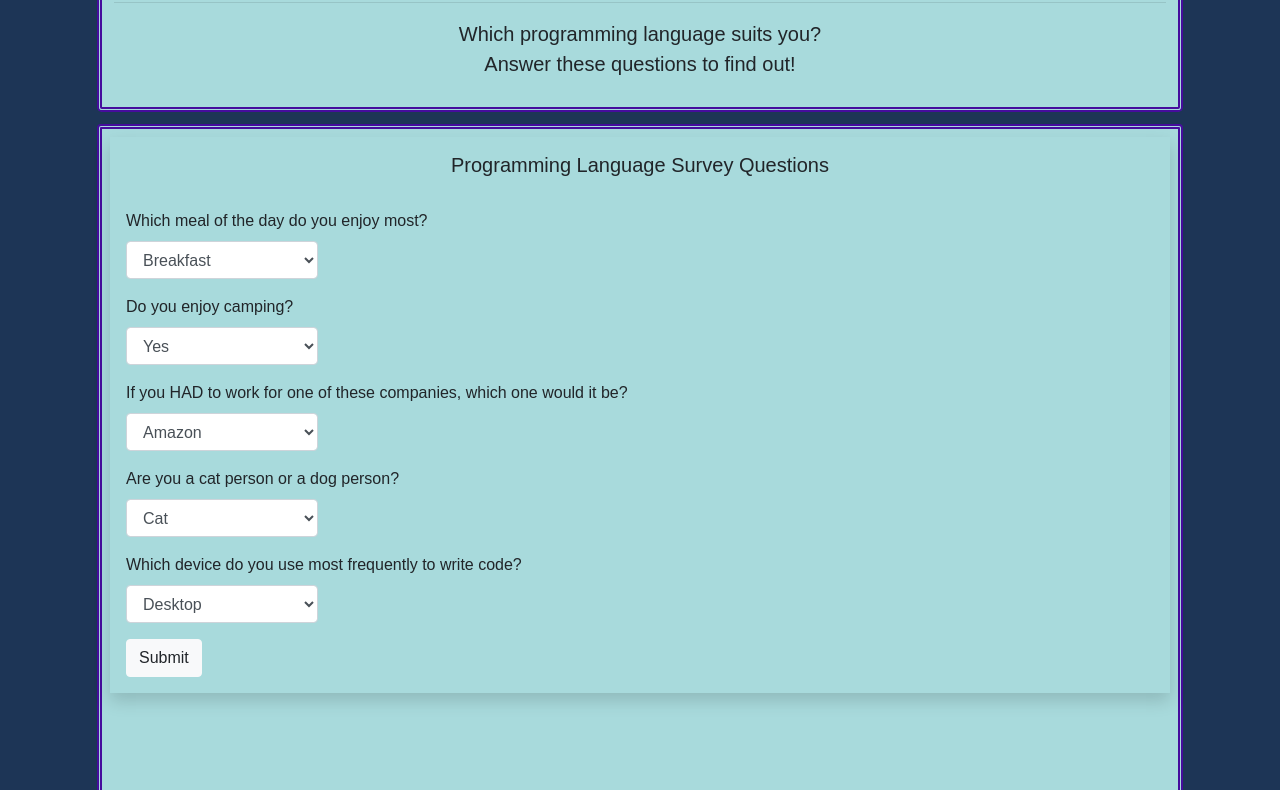
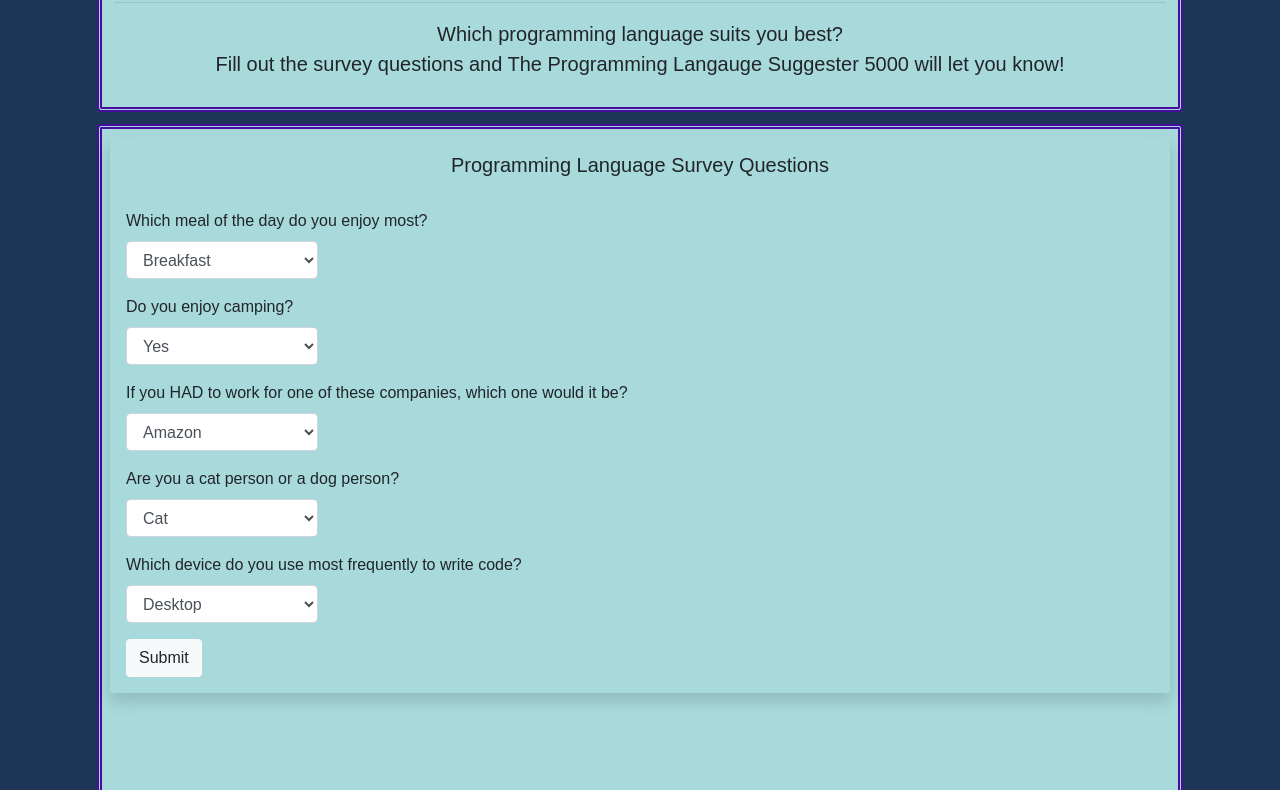
Before and after one commit to mtiapkov/Language-Suggester, a plain HTML site: page index.html in a window 1280 px wide. Shown: the part 177-967 px from the top of the page. Drawn offline with Linux system fonts and the light colour scheme.

```diff
--- a/index.html
+++ b/index.html
@@ -14,7 +14,7 @@
     <div class="jumbotron text-center">
       <h3 class="display-4">The Programming Language Suggester 5000</h3>
       <hr>
-      <p class="lead">Which programming language suits you?<br>Answer these questions to find out!</p>
+      <p class="lead">Which programming language suits you best?<br>Fill out the survey questions and The Programming Langauge Suggester 5000 will let you know!</p>
     </div>
     <!-- Questions Form -->
     <div class="card">
--- a/js/scripts.js
+++ b/js/scripts.js
@@ -34,5 +34,10 @@ $(document).ready(function () {
     } else {
       $("#result").html("<p>Your coding language is Ruby</p>")
     }
+
   })
 })
+
+// $("submit").click(function(event){
+//   $("#result").fadeIn();
+// })
```
Also changed, not shown: 1 other file.
